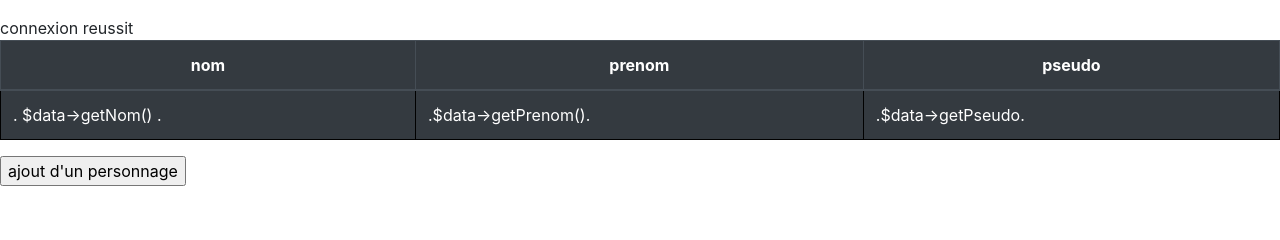
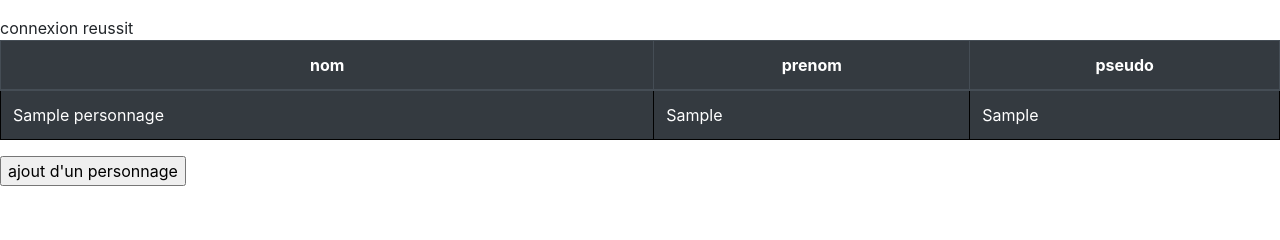
Before and after one commit to CoubardAllan/stage, a PHP site: page /interface.php in a window 1280 px wide. Shown: the part 75-315 px from the top of the page. Run offline with PHP 8.4, Linux system fonts and the light colour scheme; tables that the repository leaves empty or names only in its code hold one stand-in row (values such as "Sample post").

Commit message:
debut jour5 9h

```diff
--- a/projet1/interface.php
+++ b/projet1/interface.php
@@ -34,9 +34,9 @@
         $query = new personnagerequest();
         $data = $query->recuperation('personnage');
         foreach ($data as $row) {
-            echo '<td style="border : 1px solid black">. $data->getNom() .</td>';
-            echo '<td style="border : 1px solid black">.$data->getPrenom().</td>';
-            echo '<td style="border : 1px solid black">.$data->getPseudo.</td>';
+            echo '<td style="border : 1px solid black">' . $row->getNom() . '</td>';
+            echo '<td style="border : 1px solid black">' . $row->getPrenom() . '</td>';
+            echo '<td style="border : 1px solid black">' . $row->getPseudo() . '</td>';
 
             }
         ?>
```
